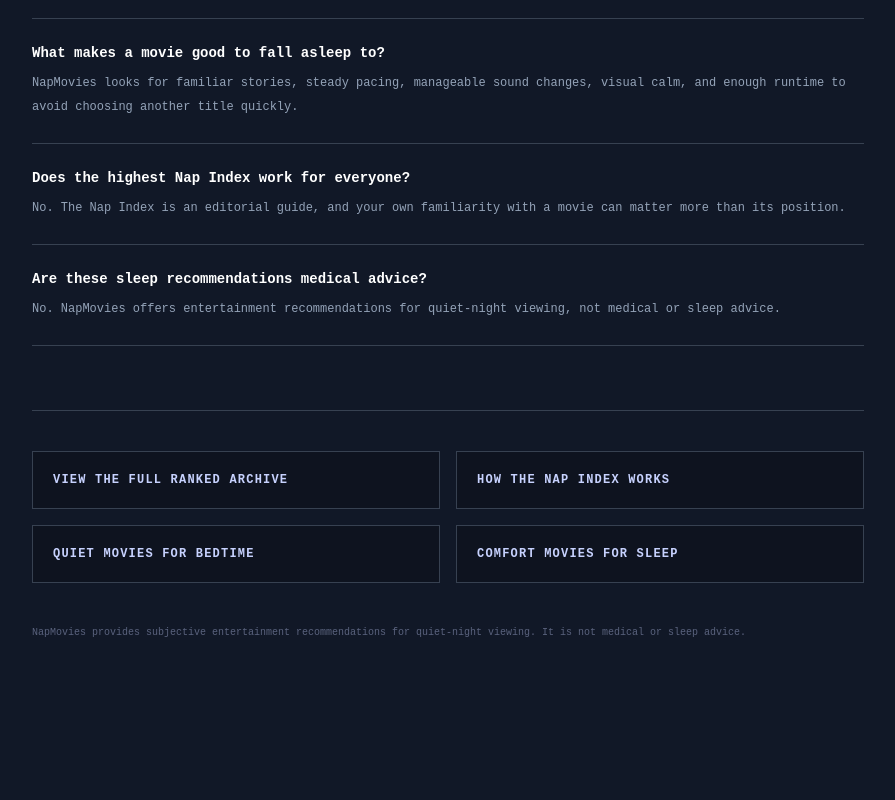
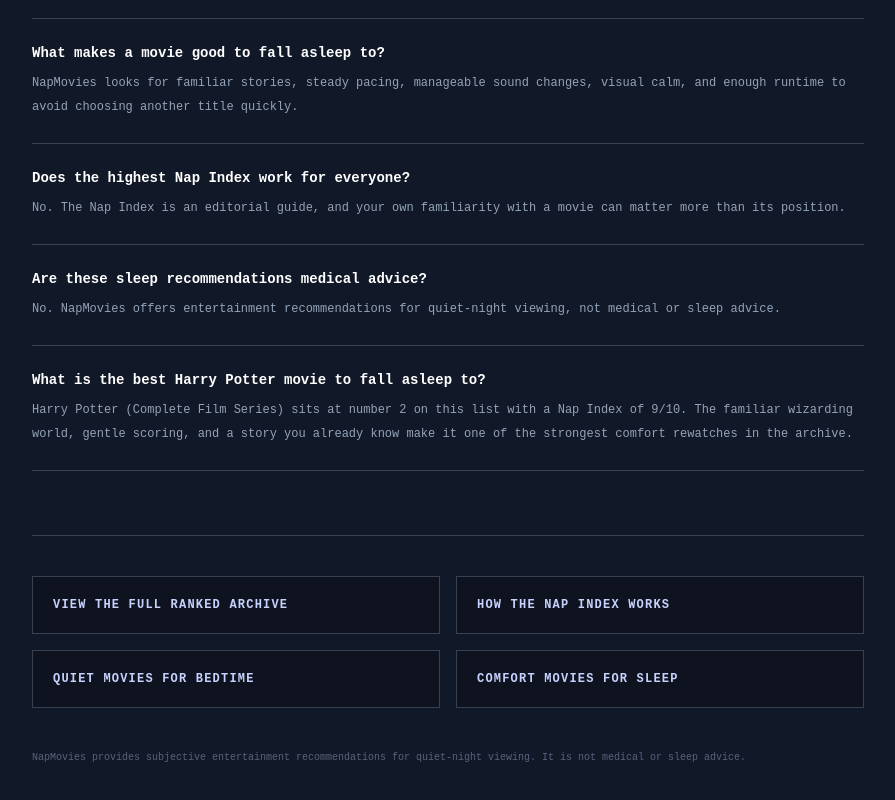
Before and after one commit to sthoms12/nap-movies-the-sleep-friendly-movie-database, a React (Vite) app: page /movies-to-fall-asleep-to in a window 1280 px wide. Shown: the part 809-1609 px from the top of the page, without its empty margins (192-1087 px from the left). Before the commit the page ends 1508 px from the top, so only its background shows below. Built offline with nearby package versions, Linux system fonts and the light colour scheme; no server answers.

Commit message:
SEO: add Harry Potter FAQ to /movies-to-fall-asleep-to/ (Bing gap query) (#9)

```diff
--- a/scripts/generate-seo-assets.mjs
+++ b/scripts/generate-seo-assets.mjs
@@ -57,6 +57,7 @@ const routes = [
       ['What makes a movie good to fall asleep to?', 'NapMovies looks for familiar stories, steady pacing, manageable sound changes, visual calm, and enough runtime to avoid choosing another title quickly.'],
       ['Does the highest Nap Index work for everyone?', 'No. The Nap Index is an editorial guide, and personal familiarity can matter more than position.'],
       ['Are these sleep recommendations medical advice?', 'No. NapMovies offers entertainment recommendations for quiet-night viewing, not medical or sleep advice.'],
+      ['What is the best Harry Potter movie to fall asleep to?', 'Harry Potter (Complete Film Series) sits at number 2 on this list with a Nap Index of 9/10. The familiar wizarding world, gentle scoring, and a story you already know make it one of the strongest comfort rewatches in the archive.'],
     ],
   },
   {
--- a/src/content/guides.ts
+++ b/src/content/guides.ts
@@ -24,6 +24,7 @@ export const guides: GuideDefinition[] = [
       { question: 'What makes a movie good to fall asleep to?', answer: 'NapMovies looks for familiar stories, steady pacing, manageable sound changes, visual calm, and enough runtime to avoid choosing another title quickly.' },
       { question: 'Does the highest Nap Index work for everyone?', answer: 'No. The Nap Index is an editorial guide, and your own familiarity with a movie can matter more than its position.' },
       { question: 'Are these sleep recommendations medical advice?', answer: 'No. NapMovies offers entertainment recommendations for quiet-night viewing, not medical or sleep advice.' },
+      { question: 'What is the best Harry Potter movie to fall asleep to?', answer: 'Harry Potter (Complete Film Series) sits at number 2 on this list with a Nap Index of 9/10. The familiar wizarding world, gentle scoring, and a story you already know make it one of the strongest comfort rewatches in the archive.' },
     ],
   },
   {
```
